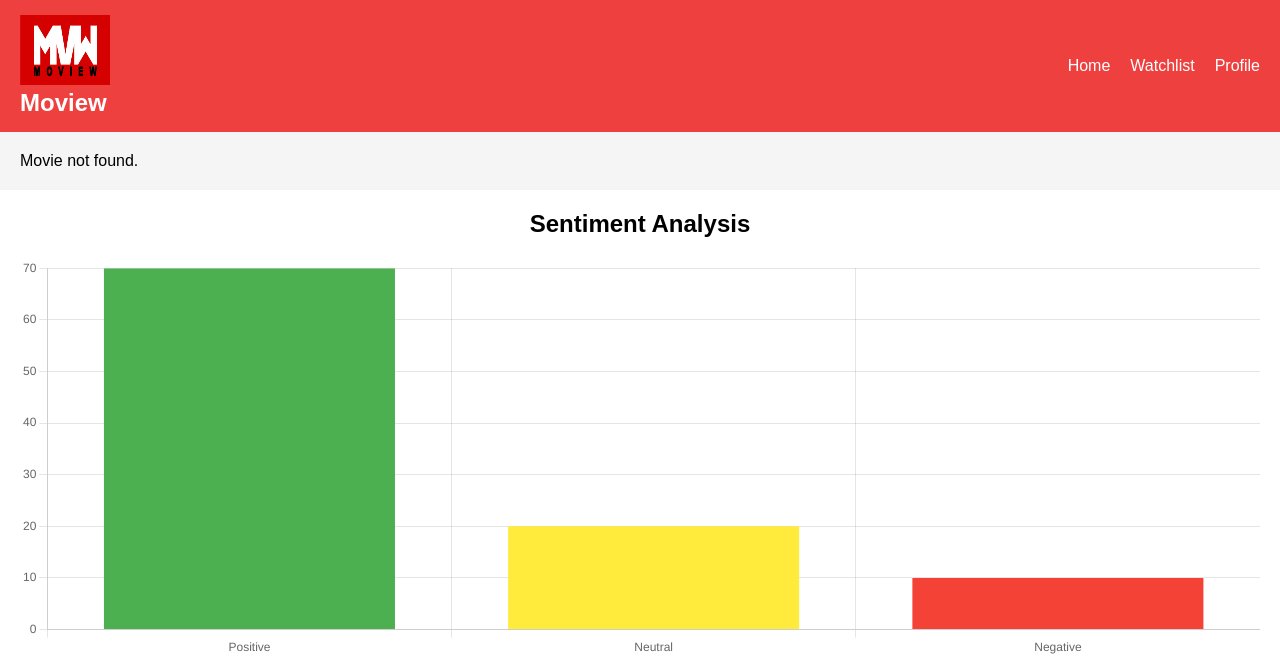
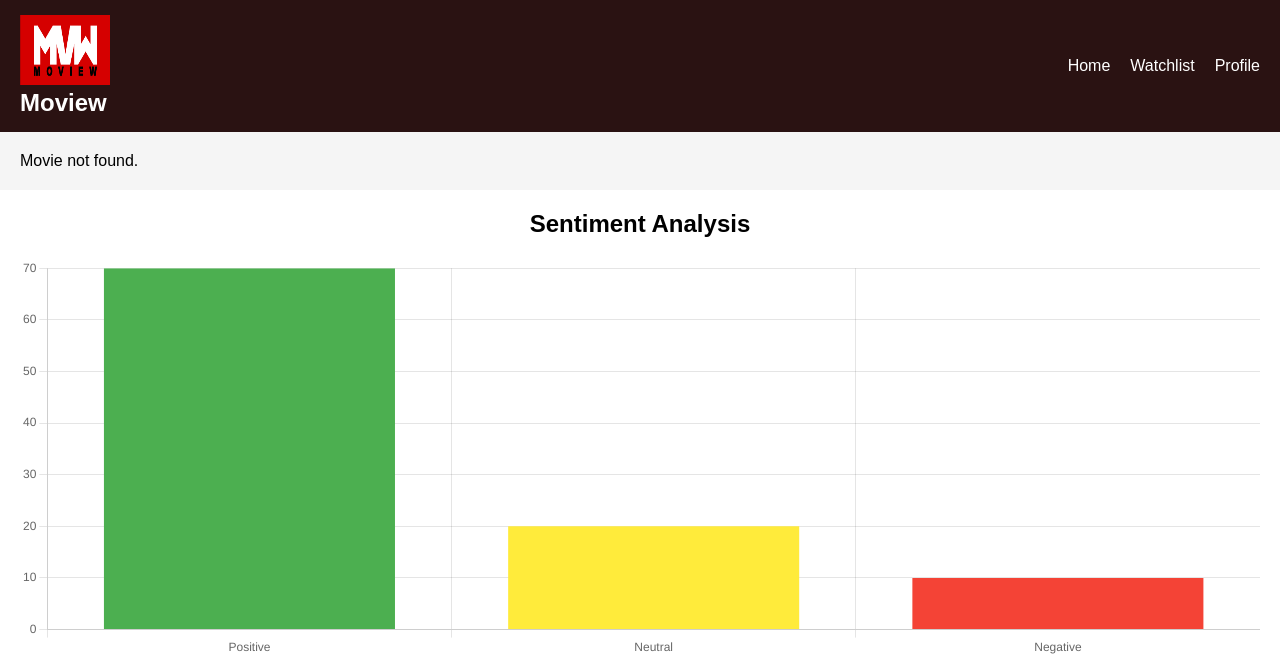
Before and after one commit to PYEXPO25/T109_clueless, a Flask app: page / in a window 1280 px wide. Shown: the top 657 px of the page. Run offline with Flask 3, Linux system fonts and the light colour scheme.

Commit message:
COLOUR CHANGED

```diff
--- a/source/static/css/styles.css
+++ b/source/static/css/styles.css
@@ -8,7 +8,7 @@
 
 /* Header */
 header {
-    background-color: #ef4040;
+    background-color: #2a1212;
     color: #fff;
     padding: 15px 20px;
 }
```
